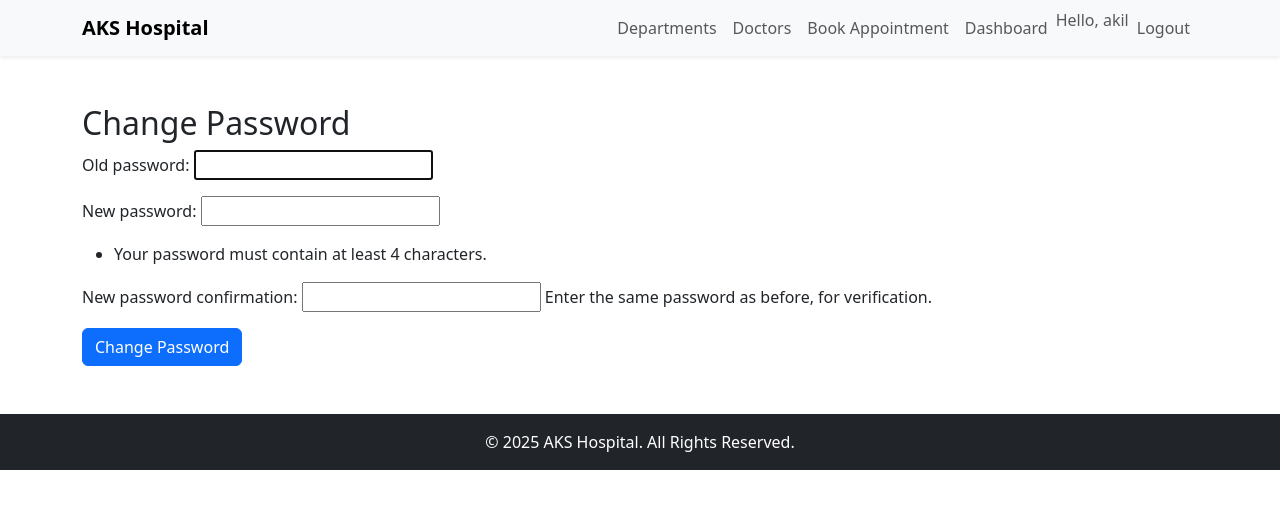
After one commit to Akilarasan1/DocAppoint, a Django app: page /doctor/change-password/ in a window 1280 px wide. The commit adds this page. Shown: the top 509 px of the page. Run offline with Django 5.2, Linux system fonts and the light colour scheme; a user stored in the database is signed in.

Commit message:
update doctor forms

```diff
--- a/core/admin.py
+++ b/core/admin.py
@@ -3,7 +3,9 @@ from django.contrib import admin
 from .models import Department, Doctor, Patient, Appointment, CustomUser
 
 admin.site.register(Department)
-admin.site.register(Doctor)
 admin.site.register(Patient)
 admin.site.register(Appointment)
 admin.site.register(CustomUser)
+admin.site.register(Doctor)
+class DoctorAdmin(admin.ModelAdmin):
+    list_display = ['name', 'department', 'email', 'phone']
--- a/core/forms.py
+++ b/core/forms.py
@@ -3,6 +3,7 @@ from .models import Appointment
 from django.contrib.auth.forms import UserCreationForm
 from django.contrib.auth.models import User
 from .models import Doctor, Patient
+from django.contrib import admin
 
 class AppointmentForm(forms.ModelForm):
     patient = forms.CharField(label="Patient Name")
@@ -34,3 +35,7 @@ class DoctorProfileForm(forms.ModelForm):
     class Meta:
         model = Doctor
         fields = ['name', 'specialization', 'email']
+
+class DoctorAdmin(admin.ModelAdmin):
+    list_display = ('name', 'specialization', 'email', 'department')
+    search_fields = ('name', 'specialization', 'email')
--- a/core/templates/base.html
+++ b/core/templates/base.html
@@ -22,10 +22,8 @@
                 <ul class="navbar-nav ms-auto">
                     <li class="nav-item"><a class="nav-link" href="{% url 'departments_list' %}">Departments</a></li>
                     <li class="nav-item"><a class="nav-link" href="{% url 'doctors' %}">Doctors</a></li>
-                    <!-- <li class="nav-item"><a class="nav-link" href="{% url 'book_appointment' %}">Book Appointment</a></li> -->
 
                {% if user.is_authenticated %}
-
                     {% if user.role == "patient" %}
                         <li class="nav-item"><a class="nav-link" href="{% url 'book_appointment' %}">Book Appointment</a></li>
                         <li class="nav-item"><a class="nav-link" href="{% url 'patient_dashboard' %}">Dashboard</a></li>
--- /dev/null
+++ b/core/templates/core/doctor_password_change.html
@@ -0,0 +1,12 @@
+{% extends "base.html" %}
+
+{% block content %}
+<div class="container mt-5">
+    <h2>Change Password</h2>
+    <form method="post">
+        {% csrf_token %}
+        {{ form.as_p }}
+        <button type="submit" class="btn btn-primary">Change Password</button>
+    </form>
+</div>
+{% endblock %}
--- a/core/urls.py
+++ b/core/urls.py
@@ -2,11 +2,13 @@ from django.urls import path
 from . import views
 from django.conf import settings
 from django.conf.urls.static import static
+from django.contrib.auth import views as auth_views
+from .views import DoctorPasswordChangeView
+
+
 
 urlpatterns = [
-    # path('', views.home, name='home'),
     path('', views.homepage, name='home'),
-
     path('book/', views.book_appointment, name='book_appointment'),
     path('register/', views.register, name='register'),
     path('login/', views.user_login, name='login'),
@@ -26,6 +28,9 @@ urlpatterns = [
     path('departments/<int:pk>/', views.departments_detail, name='departments_detail'),
     path('dashboard/', views.dashboard_redirect, name='dashboard'),
 
+    path('doctor/change-password/', DoctorPasswordChangeView.as_view(), name='doctor_change_password'),
+    # path('about/', views.about, name='about'),# still not created anything
+    # path('contact/', views.contact, name='contact'),# still not created anything
 ]
 
 if settings.DEBUG:
--- a/core/views.py
+++ b/core/views.py
@@ -14,9 +14,10 @@ from django.core.mail import send_mail
 from django.contrib.admin.views.decorators import staff_member_required
 from django.contrib import messages
 from django.http import HttpResponseForbidden
-
 from .forms import DoctorProfileForm
-
+from django.contrib.auth.views import PasswordChangeView
+from django.urls import reverse_lazy
+from django.contrib import messages
 
 def custom_login(request):
     if request.method == "POST":
@@ -36,6 +37,22 @@ def custom_login(request):
     return render(request, 'login.html')
 
 ## doctor login
+# def doctor_login(request):
+#     if request.method == 'POST':
+#         form = AuthenticationForm(data=request.POST)
+#         if form.is_valid():
+#             user = form.get_user()
+#             if hasattr(user, 'doctor'):
+#                 login(request, user)
+#                 return redirect('doctor_dashboard')
+#             else:
+#                 messages.error(request, "This login is for doctors only.")
+#                 return redirect('doctor_login')
+#     else:
+#         form = AuthenticationForm()
+#     return render(request, 'core/doctor_login.html', {'form': form})
+
+
 def doctor_login(request):
     if request.method == 'POST':
         form = AuthenticationForm(data=request.POST)
@@ -50,6 +67,7 @@ def doctor_login(request):
     else:
         form = AuthenticationForm()
     return render(request, 'core/doctor_login.html', {'form': form})
+
 
 
 def patient_login(request):
@@ -290,19 +308,42 @@ def admin_dashboard(request):
     return render(request, "core/admin_dashboard.html", context)
 
 
+# @login_required
+# def doctor_profile(request):
+#     if not hasattr(request.user, 'doctor'):
+#         return redirect('login')  # Just in case
+
+#     doctor = request.user.doctor
+
+#     if request.method == 'POST':
+#         form = DoctorProfileForm(request.POST, instance=doctor)
+#         if form.is_valid():
+#             form.save()
+#             return redirect('doctor_profile')
+#     else:
+#         form = DoctorProfileForm(instance=doctor)
+
+#     return render(request, 'core/doctor_profile.html', {'form': form})
+
 @login_required
 def doctor_profile(request):
-    if not hasattr(request.user, 'doctor'):
-        return redirect('login')  # Just in case
-
-    doctor = request.user.doctor
-
+    doctor = request.user.doctor  # get current doctor's profile
     if request.method == 'POST':
         form = DoctorProfileForm(request.POST, instance=doctor)
         if form.is_valid():
             form.save()
-            return redirect('doctor_profile')
+            messages.success(request, "Profile updated successfully!")
+            return redirect('doctor_dashboard')
     else:
         form = DoctorProfileForm(instance=doctor)
+    return render(request, 'core/doctor_profile.html', {'form': form})
 
-    return render(request, 'core/doctor_profile.html', {'form': form})
+
+
+class DoctorPasswordChangeView(PasswordChangeView):
+    template_name = 'core/doctor_password_change.html'
+    success_url = reverse_lazy('doctor_dashboard')  # Redirect to doctor dashboard
+
+    def form_valid(self, form):
+        messages.success(self.request, "Your password has been changed successfully.")
+        return super().form_valid(form)
```
Also changed, not shown: db.sqlite3.
